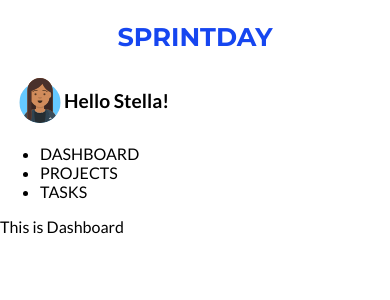
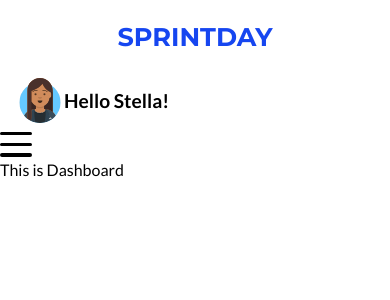
Before and after one commit to VictoryOnuoha/SprintDay, a React (Create React App) app: page / in a window 390 px wide. Shown: the top 300 px of the page. Built offline with nearby package versions, Linux system fonts and the light colour scheme.

Commit message:
Created jsx and styling for hamburger menu

```diff
--- a/src/components/Header/Header.js
+++ b/src/components/Header/Header.js
@@ -1,6 +1,15 @@
 import '../../styles/partials/_global.scss';
+import {useState} from 'react';
+
 import avatar from '../../assets/icons/avatar.svg';
+
 function Header () {
+    const [hamburgermenu, setHamburgermenu] = useState(false);
+
+    const toggleHamburgerMenu = () => {
+        setHamburgermenu(!hamburgermenu)
+    }
+
     return (
         <header className='header' >
             <section className='header__logo'>
@@ -17,13 +26,20 @@ function Header () {
                 </article>
 
             </section>
+            {/* Will be displayed in tablet and desktop */}
+            <section className='header__nav' >
+                <ul className='header__list' >
+                    <li className='header__list-item' >DASHBOARD</li>
+                    <li className='header__list-item' >PROJECTS</li>
+                    <li className='header__list-item' >TASKS</li>
+                </ul>
+            </section>
 
-            <section className='nav' >
-                <ul className='nav__list' >
-                    <li className='nav__list-item' >DASHBOARD</li>
-                    <li className='nav__list-item' >PROJECTS</li>
-                    <li className='nav__list-item' >TASKS</li>
-                </ul>
+            {/* Will be displayed in mobile: Hamburger menu */}
+            <section className='header__hamburger' >
+                <div className='header__hamburger1'></div>
+                <div className='header__hamburger2'></div>
+                <div className='header__hamburger3'></div>
             </section>
 
         </header>
--- a/src/styles/partials/_global.scss
+++ b/src/styles/partials/_global.scss
@@ -1,5 +1,6 @@
 @use '../partials/fonts';
 @use '../partials/colors';
+@use '../partials/mixins';
 
 *,
 *::before,
@@ -38,4 +39,41 @@ body {
     &__title {
         font-size: 1.2rem;
     }
+    &__nav {
+        display: none;
+        @include mixins.tablet {
+            display: block ;
+        }
+    }
+    &__list {
+        display: flex;
+    }
+    &__list-item {
+        list-style-type: none;
+        padding-right: 1rem;
+    }
+    &__hamburger {
+        width: 2rem;
+        height: 2rem;
+        display: flex;
+        flex-flow: column nowrap;
+        justify-content: space-around;
+        z-index: 2rem;
+
+        @include mixins.tablet {
+            display: none;
+        }
+
+    }
+
+    &__hamburger1,
+    &__hamburger2,
+    &__hamburger3  {
+        background-color: colors.$primary-black ;
+        width: 2rem;
+        height: 0.2rem;
+        border-radius: 0.625rem;
+        // transition: all 0.5s linear;
+        // transform-origin: 0.0625rem;
+    }
 }
```
